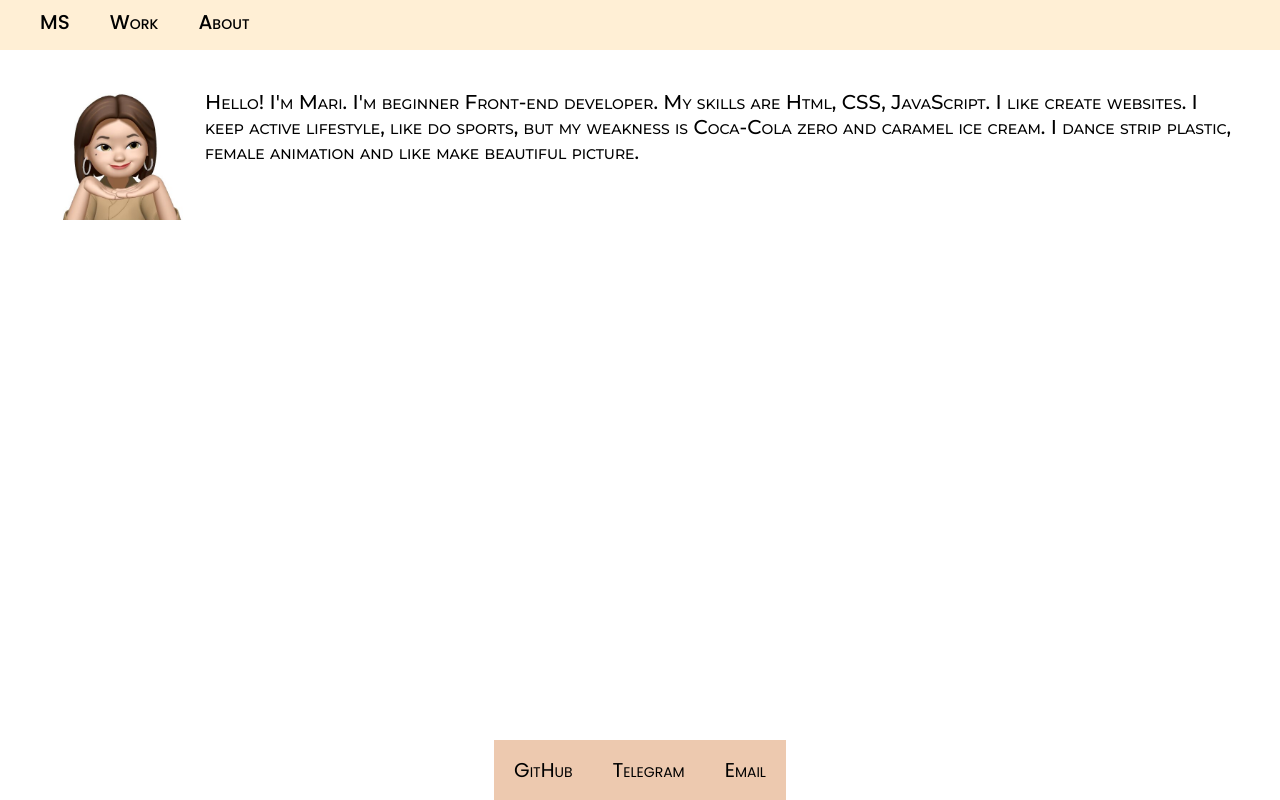
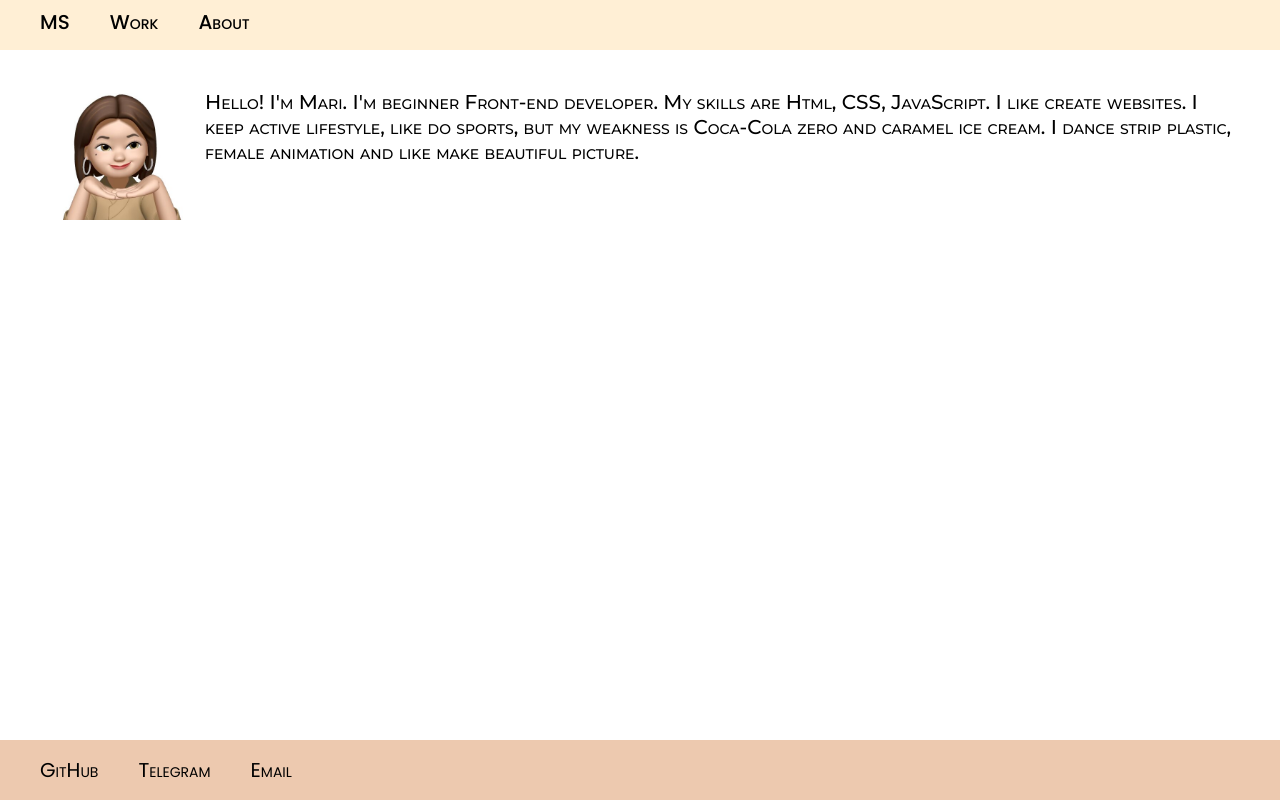
Before and after one commit to MeMariS/portfolio, a plain HTML site: page index.html in a window 1280 px wide. Drawn offline with Linux system fonts and the light colour scheme.

Commit message:
Fixed footer layout

```diff
--- a/styles/global.css
+++ b/styles/global.css
@@ -39,10 +39,7 @@ a:hover {
 
 .footer {
   padding: 20px;
-  margin: auto auto 0;
-
-  display: flex;
-  justify-content: space-between;
+  margin-top: auto;
 
   font-family: "Poppins", sans-serif;
   font-size: 20px;
@@ -54,6 +51,10 @@ a:hover {
   background-color: #edc9af;
 }
 
+.footer a:hover {
+  color: #ffffff;
+}
+
 .link-footer-container {
   max-width: 1200px;
   margin: 0 auto;
```
